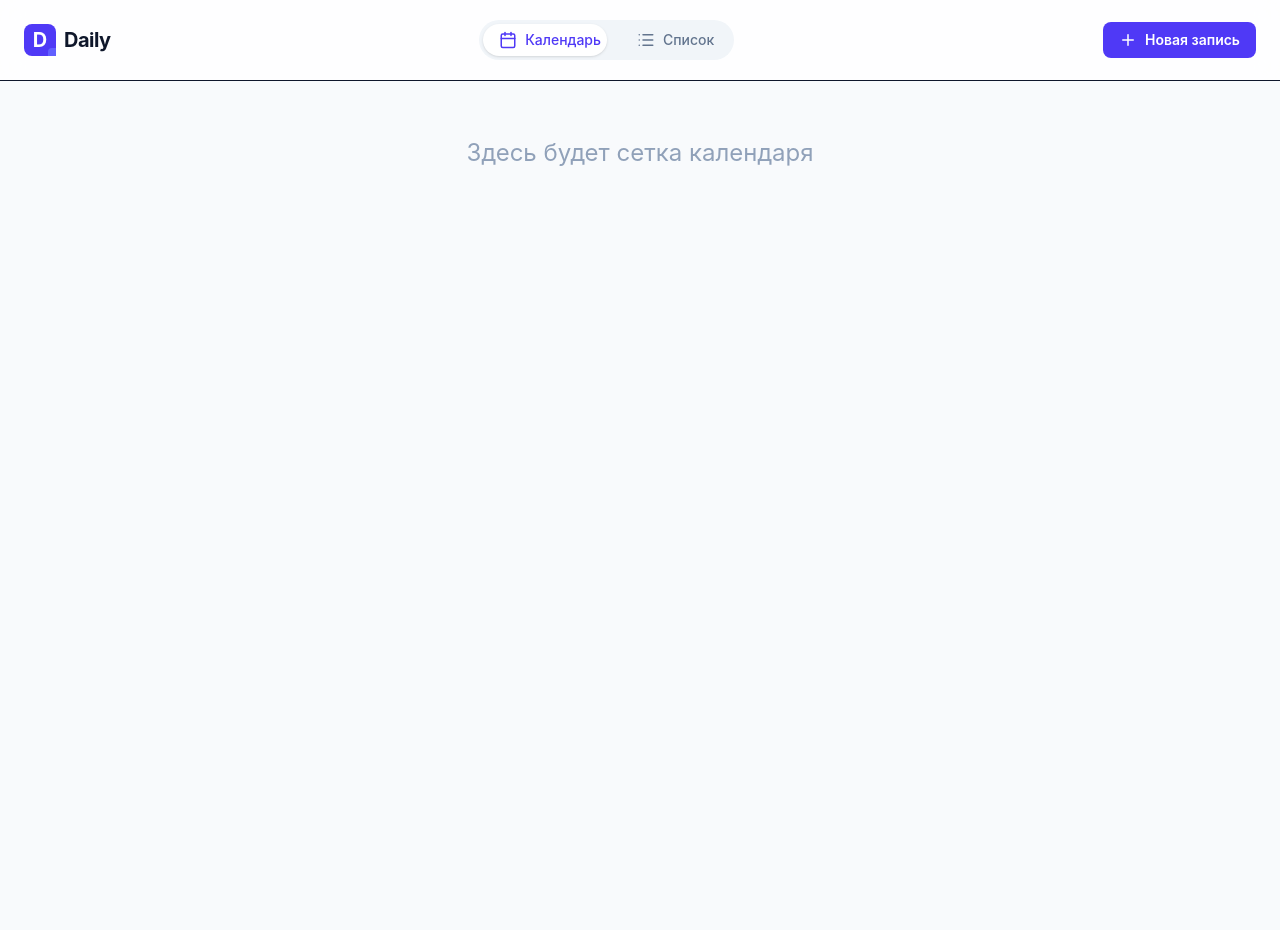
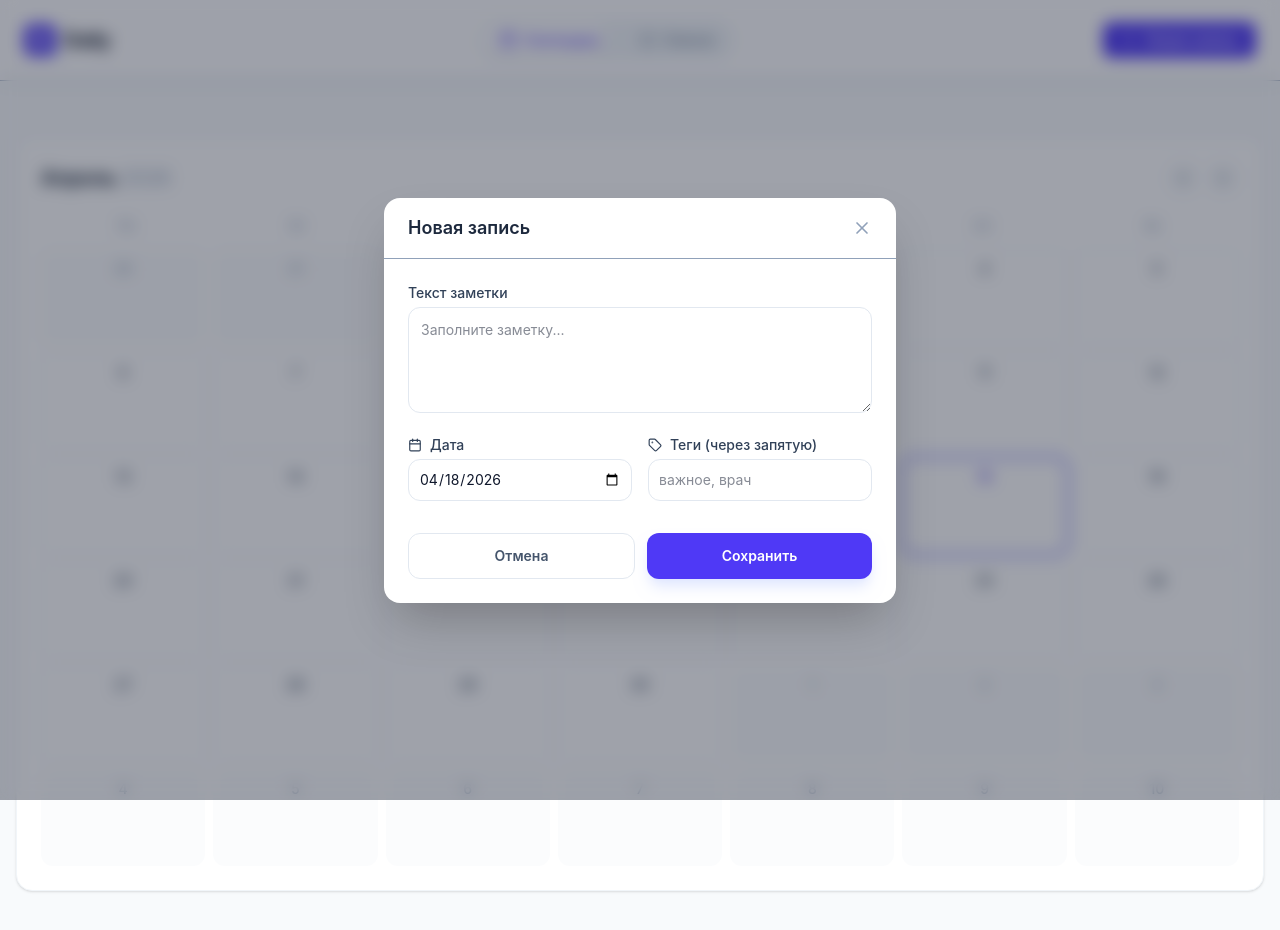
Before and after one commit to quikki13/daily, a Vue app in the folder frontend/: page / in a window 1280 px wide. Both pictures are taken after a click on the button "Новая запись". Shown: the top 930 px of the page. Before the commit the page ends 800 px from the top, so only its background shows below. Built offline with nearby package versions, Linux system fonts and the light colour scheme; no server answers.

Commit message:
Form for adding new entries

```diff
--- a/frontend/src/App.vue
+++ b/frontend/src/App.vue
@@ -3,13 +3,20 @@ import { onMounted, ref } from 'vue';
 import api from './api';
 
 import AppHeader from '@/components/AppHeader.vue';
+import CalendarGrid from '@/components/CalendarGrid.vue';
+import EntryForm from '@/components/EntryForm.vue';
 
 const entries = ref([]);
+const isFormOpen = ref(false);
 
 const currentView = ref<'calendar' | 'list'>('calendar');
 
 const handleAddEntry = () => {
-  alert('Open modal window for new entity');
+  isFormOpen.value = true;
+}
+
+const handleSuccess = () => {
+  console.log('Запись добавлена');
 }
 
 const handleChangeView = (view: 'list' | 'calendar') => {
@@ -28,19 +35,18 @@ onMounted(async () => {
 </script>
 
 <template>
-<div class="min-h-screen bg-slate-50">
-    <AppHeader
-      @add-entry="handleAddEntry"
-      @change-view="handleChangeView"
-    />
+  <div class="min-h-screen bg-slate-50">
+    <AppHeader @add-entry="handleAddEntry" @change-view="handleChangeView" />
 
     <main class="container mx-auto p-4">
       <div v-if="currentView === 'calendar'" class="py-10 text-center">
-        <h2 class="text-2xl text-slate-400">Здесь будет сетка календаря</h2>
+        <CalendarGrid />
       </div>
       <div v-else class="py-10 text-center">
         <h2 class="text-2xl text-slate-400">Здесь будет список записей</h2>
       </div>
     </main>
+
+    <EntryForm :is-open="isFormOpen" @close="isFormOpen = false" @success="handleSuccess" />
   </div>
 </template>
--- a/frontend/src/components/AppHeader.vue
+++ b/frontend/src/components/AppHeader.vue
@@ -25,7 +25,7 @@ const setView = (view: 'calendar' | 'list') => {
 </script>
 
 <template>
-  <header class="sticky top-0 z-50 p-2 w-full border-b bg-white/80 backdrop-blur-md">
+  <header class="sticky top-0 z-50 p-2 w-full border-b border-slate-400 bg-white/80 backdrop-blur-md">
     <div class="container mx-auto flex h-16 items-center justify-between px-4">
       <div class="flex items-center gap-2">
         <div
--- /dev/null
+++ b/frontend/src/components/CalendarGrid.vue
@@ -0,0 +1,90 @@
+<script setup lang="ts">
+import { ref, computed } from 'vue';
+import { ChevronLeft, ChevronRight } from 'lucide-vue-next';
+import { getCalendarGrid } from '@/utils/calendar';
+import { WEEK_DAYS, MONTH_NAMES } from '@/consts/calendar';
+
+// Инициализируем текущую дату
+const today = new Date();
+const currentYear = ref(today.getFullYear());
+const currentMonth = ref(today.getMonth());
+
+/**
+ * Вычисляем сетку дней на основе выбранного года и месяца.
+ * При изменении currentYear или currentMonth эта функция запустится заново автоматически.
+ */
+const calendarDays = computed(() => {
+  return getCalendarGrid(currentYear.value, currentMonth.value);
+});
+
+// Название текущего месяца для заголовка
+const currentMonthName = computed(() => {
+  return MONTH_NAMES[currentMonth.value];
+});
+
+// Методы переключения месяцев
+const nextMonth = () => {
+  if (currentMonth.value === 11) {
+    currentMonth.value = 0;
+    currentYear.value++;
+  } else {
+    currentMonth.value++;
+  }
+};
+
+const prevMonth = () => {
+  if (currentMonth.value === 0) {
+    currentMonth.value = 11;
+    currentYear.value--;
+  } else {
+    currentMonth.value--;
+  }
+};
+</script>
+
+<template>
+  <div class="rounded-2xl bg-white p-6 shadow-sm border border-slate-100">
+
+    <div class="mb-6 flex items-center justify-between">
+      <h2 class="text-xl cursor-default font-bold text-slate-800 transition-colors hover:text-slate-800/80">
+        {{ currentMonthName }} <span class="text-slate-400 font-normal hover:text-slate-400">{{ currentYear }}</span>
+      </h2>
+
+      <div class="flex gap-2">
+        <button @click="prevMonth"
+          class="flex h-8 w-8 items-center justify-center rounded-full bg-slate-50 text-slate-600 transition-colors hover:bg-slate-100">
+          <ChevronLeft :size="20" />
+        </button>
+        <button @click="nextMonth"
+          class="flex h-8 w-8 items-center justify-center rounded-full bg-slate-50 text-slate-600 transition-colors hover:bg-slate-100">
+          <ChevronRight :size="20" />
+        </button>
+      </div>
+    </div>
+
+    <div class="mb-2 grid grid-cols-7 text-center text-xs font-semibold text-slate-400">
+      <div v-for="day in WEEK_DAYS" :key="day" class="pb-2">
+        {{ day }}
+      </div>
+    </div>
+
+    <div class="grid grid-cols-7 gap-1 md:gap-2">
+      <div v-for="({ isCurrentMonth, isToday, date }, index) in calendarDays" :key="index" :class="[
+        'relative flex h-14 md:h-24 flex-col rounded-xl border p-1 transition-colors md:p-2',
+        isCurrentMonth ? 'bg-white border-slate-100' : 'bg-slate-50/50 border-transparent text-slate-400',
+        isToday ? 'ring-2 ring-indigo-500 border-transparent' : 'hover:border-indigo-200'
+      ]">
+        <span :class="[
+          'text-sm font-medium',
+          isToday ? 'text-indigo-600' : (isCurrentMonth ? 'text-slate-700' : '')
+        ]">
+          {{ date.getDate() }}
+        </span>
+
+        <div class="mt-auto flex flex-wrap">
+        </div>
+      </div>
+    </div>
+
+  </div>
+</template>
--- /dev/null
+++ b/frontend/src/components/EntryForm.vue
@@ -0,0 +1,133 @@
+<script setup lang="ts">
+import { ref } from 'vue';
+import { X, Tag as TagIcon, Calendar as CalendarIcon } from 'lucide-vue-next';
+import api from '@/api';
+
+/**
+ * defineProps — макрос для объявления входных параметров компонента.
+ * Мы используем его, чтобы родитель (App.vue) мог управлять видимостью окна.
+ */
+const props = defineProps<{
+  isOpen: boolean;
+}>();
+
+/**
+ * defineEmits — объявляем события: закрытие окна и успешное сохранение.
+ */
+const emit = defineEmits<{
+  (e: 'close'): void;
+  (e: 'success'): void;
+}>();
+
+// Локальное состояние полей формы
+const content = ref('');
+const date = ref(new Date().toISOString().split('T')[0]); // По умолчанию сегодня (ГГГГ-ММ-ДД)
+const tagsString = ref(''); // Теги вводом через запятую
+const isLoading = ref(false);
+
+/**
+ * Функция отправки данных на бэкенд
+ */
+const handleSubmit = async () => {
+  if (!content.value) return;
+
+  isLoading.value = true;
+  try {
+    // Превращаем строку "тег1, тег2" в массив ["тег1", "тег2"]
+    const tags = tagsString.value
+      .split(',')
+      .map(t => t.trim())
+      .filter(t => t !== '');
+
+    await api.post('/api/entries', {
+      content: content.value,
+      date: date.value,
+      tags
+    });
+
+    // Очищаем форму и уведомляем родителя об успехе
+    content.value = '';
+    tagsString.value = '';
+    emit('success');
+    emit('close');
+  } catch (error) {
+    console.error('Ошибка при сохранении:', error);
+    alert('Не удалось сохранить запись');
+  } finally {
+    isLoading.value = false;
+  }
+};
+</script>
+
+<template>
+  <div
+    v-if="isOpen"
+    class="fixed inset-0 z-100 flex items-center justify-center p-4 bg-slate-900/40 backdrop-blur-sm"
+    @click.self="emit('close')"
+  >
+    <div class="w-full max-w-lg overflow-hidden rounded-2xl bg-white shadow-2xl transition-all">
+      <div class="flex items-center justify-between border-b border-slate-400 px-6 py-4">
+        <h3 class="text-lg cursor-default font-semibold text-slate-800">Новая запись</h3>
+        <button @click="emit('close')" class="text-slate-400 cursor-pointer hover:text-slate-600">
+          <X :size="20" />
+        </button>
+      </div>
+
+      <form @submit.prevent="handleSubmit" class="p-6">
+        <div class="space-y-4">
+          <div>
+            <label class="mb-1 block text-sm font-medium text-slate-700">Текст заметки</label>
+            <textarea
+              v-model="content"
+              rows="4"
+              class="w-full rounded-xl border border-slate-200 p-3 text-sm focus:border-indigo-500 focus:ring-2 focus:ring-indigo-200 outline-none transition-all"
+              placeholder="Заполните заметку..."
+              required
+            ></textarea>
+          </div>
+
+          <div class="grid grid-cols-1 gap-4 sm:grid-cols-2">
+            <div>
+              <label class="mb-1 flex items-center gap-2 text-sm font-medium text-slate-700">
+                <CalendarIcon :size="14" /> Дата
+              </label>
+              <input
+                v-model="date"
+                type="date"
+                class="w-full rounded-xl border border-slate-200 p-2.5 text-sm focus:border-indigo-500 outline-none"
+              />
+            </div>
+            <div>
+              <label class="mb-1 flex items-center gap-2 text-sm font-medium text-slate-700">
+                <TagIcon :size="14" /> Теги (через запятую)
+              </label>
+              <input
+                v-model="tagsString"
+                type="text"
+                placeholder="важное, врач"
+                class="w-full rounded-xl border border-slate-200 p-2.5 text-sm focus:border-indigo-500 outline-none"
+              />
+            </div>
+          </div>
+        </div>
+
+        <div class="mt-8 flex gap-3">
+          <button
+            type="button"
+            @click="emit('close')"
+            class="flex-1 cursor-pointer rounded-xl border border-slate-200 py-3 text-sm font-semibold text-slate-600 hover:bg-slate-50 transition-colors"
+          >
+            Отмена
+          </button>
+          <button
+            type="submit"
+            :disabled="isLoading"
+            class="flex-1 cursor-pointer rounded-xl bg-indigo-600 py-3 text-sm font-semibold text-white shadow-lg shadow-indigo-100 hover:bg-indigo-700 disabled:opacity-50 transition-all active:scale-95"
+          >
+            {{ isLoading ? 'Сохранение...' : 'Сохранить' }}
+          </button>
+        </div>
+      </form>
+    </div>
+  </div>
+</template>
```
